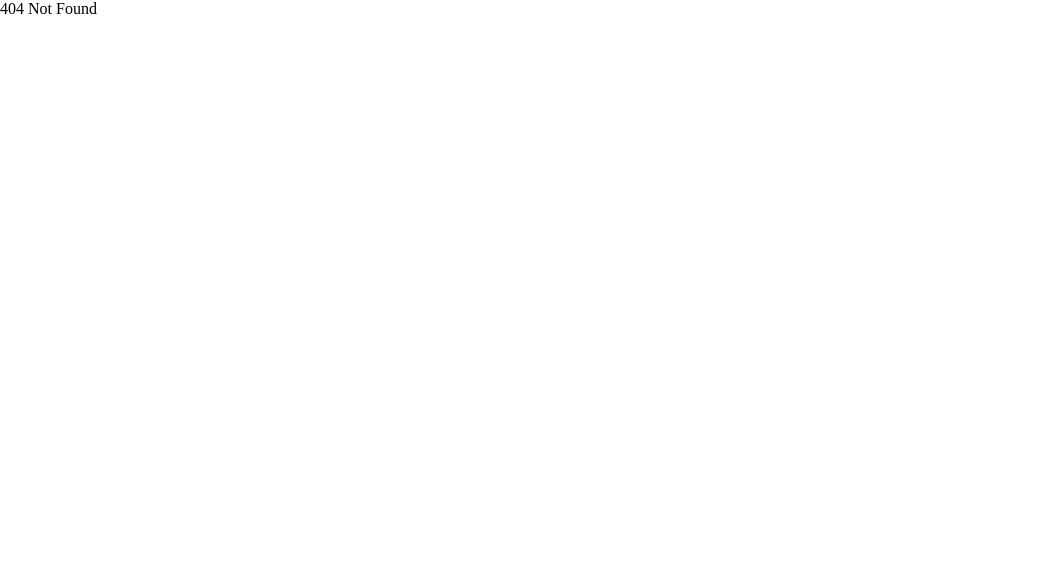
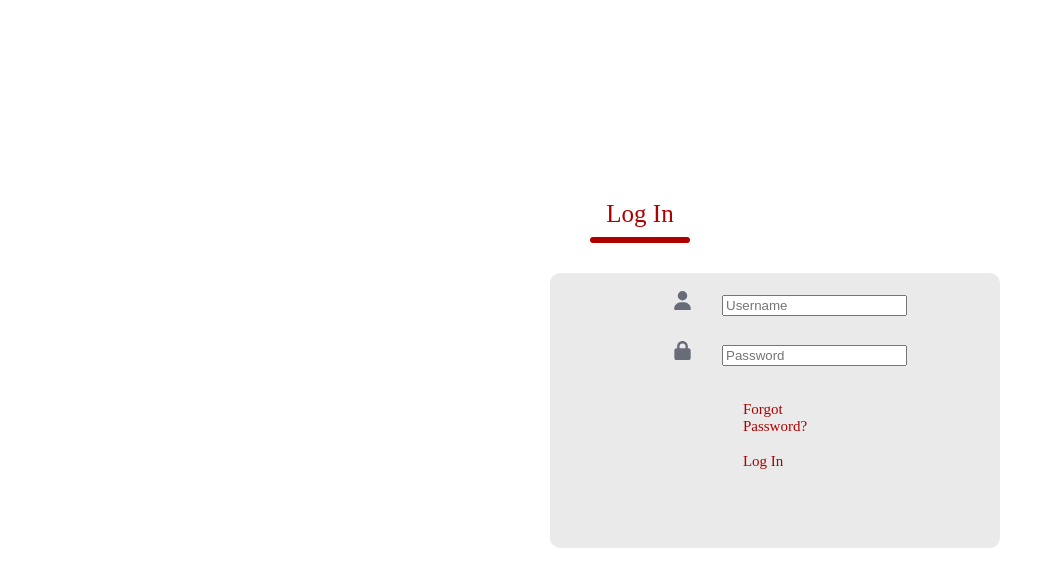
Before and after one commit to GL3MON/bonappet, a React (Vite) app in the folder Client/: page /login in a window 1280 px wide. Before the commit this address had no page. Shown: the top 586 px of the page, without its empty margins (0-1063 px from the left). Built offline with nearby package versions, Linux system fonts and the light colour scheme; a web font is replaced by a local one.

Commit message:
Login And Registration Pages added

```diff
--- /dev/null
+++ b/Client/src/components/Login.jsx
@@ -0,0 +1,37 @@
+// import
+import '../styles/Login.css';
+
+const Login = () => {
+    return (
+        <div className="container">
+        <div className="header">
+            <div className="text">Log In</div>
+            <div className="underline"></div>
+        </div>
+        <div className="inputs">
+            <div className="input">
+                <br></br>
+                <svg className = "img" viewBox="0 0 448 512" height="19" width="19" fill="#686b78">
+                    <path d="M224 256A128 128 0 1 0 224 0a128 128 0 1 0 0 256zm-45.7 48C79.8 304 0 383.8 0 482.3C0 498.7 13.3 512 29.7 512l388.6 0c16.4 0 29.7-13.3 29.7-29.7C448 383.8 368.2 304 269.7 304l-91.4 0z" />
+                </svg>
+                <input type="text" placeholder="Username" />
+            </div>
+            <div className="input">
+                <svg className = "img" viewBox="0 0 448 512" height="19" width="19" fill="#686b78">
+                <svg xmlns="http://www.w3.org/2000/svg" viewBox="0 0 448 512"><path d="M144 144l0 48 160 0 0-48c0-44.2-35.8-80-80-80s-80 35.8-80 80zM80 192l0-48C80 64.5 144.5 0 224 0s144 64.5 144 144l0 48 16 0c35.3 0 64 28.7 64 64l0 192c0 35.3-28.7 64-64 64L64 512c-35.3 0-64-28.7-64-64L0 256c0-35.3 28.7-64 64-64l16 0z"/></svg>
+                </svg>
+                <input type="password" placeholder="Password" />
+                <br></br>
+            </div>
+            <div className = "submit-container">
+                <div className = "submit">Forgot Password?</div>
+                <br></br>
+                <div className = "submit">Log In</div>
+            </div>
+        </div>
+
+    </div>
+    );
+};
+
+export default Login;
--- /dev/null
+++ b/Client/src/components/SignUp.jsx
@@ -0,0 +1,51 @@
+
+import '../styles/Signup.css'
+const Signup = () => {
+    return (
+        <div className="container">
+        <div className="header">
+            <div className="text">Sign Up</div>
+            <div className="underline"></div>
+        </div>
+        <div className="inputs">
+            <div className="input">
+                <br></br>
+                <svg className = "img" viewBox="0 0 448 512" height="19" width="19" fill="#686b78">
+                    <path d="M224 256A128 128 0 1 0 224 0a128 128 0 1 0 0 256zm-45.7 48C79.8 304 0 383.8 0 482.3C0 498.7 13.3 512 29.7 512l388.6 0c16.4 0 29.7-13.3 29.7-29.7C448 383.8 368.2 304 269.7 304l-91.4 0z" />
+                </svg>
+                <input type="text" placeholder="Username" />
+            </div>
+            <div className="input">
+                <svg className = "img" viewBox="0 0 512 512" height="19" width="19" fill="#686b78">
+                    <path d="M48 64C21.5 64 0 85.5 0 112c0 15.1 7.1 29.3 19.2 38.4L236.8 313.6c11.4 8.5 27 8.5 38.4 0L492.8 150.4c12.1-9.1 19.2-23.3 19.2-38.4c0-26.5-21.5-48-48-48L48 64zM0 176L0 384c0 35.3 28.7 64 64 64l384 0c35.3 0 64-28.7 64-64l0-208L294.4 339.2c-22.8 17.1-54 17.1-76.8 0L0 176z" />
+                </svg>
+                <input type="email" placeholder="Email" />
+            </div>
+            <div className="input">
+                <svg className = "img" viewBox="0 0 448 512" height="19" width="19" fill="#686b78">
+                    <svg xmlns="http://www.w3.org/2000/svg" viewBox="0 0 512 512"><path d="M164.9 24.6c-7.7-18.6-28-28.5-47.4-23.2l-88 24C12.1 30.2 0 46 0 64C0 311.4 200.6 512 448 512c18 0 33.8-12.1 38.6-29.5l24-88c5.3-19.4-4.6-39.7-23.2-47.4l-96-40c-16.3-6.8-35.2-2.1-46.3 11.6L304.7 368C234.3 334.7 177.3 277.7 144 207.3L193.3 167c13.7-11.2 18.4-30 11.6-46.3l-40-96z"/></svg>
+                </svg>
+                <input type="tel" placeholder="Phone Number" />
+            </div>
+            <div className="input">
+                <svg className = "img" viewBox="0 0 448 512" height="19" width="19" fill="#686b78">
+                <svg xmlns="http://www.w3.org/2000/svg" viewBox="0 0 448 512"><path d="M144 144l0 48 160 0 0-48c0-44.2-35.8-80-80-80s-80 35.8-80 80zM80 192l0-48C80 64.5 144.5 0 224 0s144 64.5 144 144l0 48 16 0c35.3 0 64 28.7 64 64l0 192c0 35.3-28.7 64-64 64L64 512c-35.3 0-64-28.7-64-64L0 256c0-35.3 28.7-64 64-64l16 0z"/></svg>
+                </svg>
+                <input type="password" placeholder="Password" />
+                <br></br>
+            </div>
+            <div className="input">
+                <svg className = "img" viewBox="0 0 448 512" height="19" width="19" fill="#686b78">
+                    <svg xmlns="http://www.w3.org/2000/svg" viewBox="0 0 512 512"><path d="M96 0C60.7 0 32 28.7 32 64l0 384c0 35.3 28.7 64 64 64l288 0c35.3 0 64-28.7 64-64l0-384c0-35.3-28.7-64-64-64L96 0zM208 288l64 0c44.2 0 80 35.8 80 80c0 8.8-7.2 16-16 16l-192 0c-8.8 0-16-7.2-16-16c0-44.2 35.8-80 80-80zm-32-96a64 64 0 1 1 128 0 64 64 0 1 1 -128 0zM512 80c0-8.8-7.2-16-16-16s-16 7.2-16 16l0 64c0 8.8 7.2 16 16 16s16-7.2 16-16l0-64zM496 192c-8.8 0-16 7.2-16 16l0 64c0 8.8 7.2 16 16 16s16-7.2 16-16l0-64c0-8.8-7.2-16-16-16zm16 144c0-8.8-7.2-16-16-16s-16 7.2-16 16l0 64c0 8.8 7.2 16 16 16s16-7.2 16-16l0-64z"/></svg>
+                </svg>
+                <input type="text" placeholder="Address" />
+                <br></br>
+            </div>
+        </div>
+        <div className = "submit-container">
+            <div className = "submit">Sign Up</div>
+        </div>
+    </div>
+    )
+}
+export default Signup ;
--- a/Client/src/main.jsx
+++ b/Client/src/main.jsx
@@ -4,6 +4,8 @@ import HomePage from './components/HomePage'
 import RestPage from './components/RestPage'
 import RestDashboard from './components/RestDashboard'
 import ChatBot from './components/ChatBot'
+import Login from './components/Login.jsx'
+import Signup from './components/SignUp.jsx'
 import { createBrowserRouter, RouterProvider } from 'react-router-dom'
 import './index.css'
 
@@ -27,6 +29,16 @@ const router = createBrowserRouter([
     path: 'chat/',
     element: <ChatBot />,
     errorElement: <div>404 Not Found</div>
+  },
+  {
+    path: 'login/',
+    element: <Login />,
+    errorElement: <div>404 Not Found</div>
+  },
+  {
+    path: 'signup/',
+    element: <Signup />,
+    errorElement: <div>404 Not Found</div>
   }
 ]);
 
--- /dev/null
+++ b/Client/src/styles/Login.css
@@ -0,0 +1,60 @@
+.container{
+    align-items: center;
+    display: :flex;
+    flex-direction : column;
+    margin : auto;
+    align-items: center;
+    margin-top : 200px;
+    background : #fff;
+    padding-bottom: 30px
+}
+.header{
+    display: flex;
+    flex-direction: column;
+    align-items: center;
+    font-size: 25px;
+    color : #af0000;
+    gap : 9px;
+    width: 100% ;
+    margin-top :30px ;
+}
+.underline {
+    width: 100px;
+    height: 6px;
+    align-items: center;
+    background: #af0000;
+    border-radius :10px;
+}
+.img {
+    margin : 0px 30px;
+}
+.inputs{
+    margin-left : 550px;
+    margin-top:    30px;
+    display: flex;
+    align-items: center;
+    flex-direction: column;
+    background-color: #eaeaea;
+    border-radius: 10px;
+    width: 300px;
+    height: 100px;
+    gap : 25px
+
+}
+
+
+.submit-container{
+
+    color: #af0000;
+    margin-top: 10px;
+    margin-left : 200px;
+    margin-right: 200px;
+}
+.submit:hover{
+    font-size: 20px;#3a767b
+    font-weight: bold;
+}
+.submit{
+    align-items: center;
+    font-size: 15px;
+}
--- /dev/null
+++ b/Client/src/styles/Signup.css
@@ -0,0 +1,63 @@
+.container{
+    align-items: center;
+    display: :flex;
+    flex-direction : column;
+    margin : auto;
+    align-items: center;
+    margin-top : 200px;
+    background : #fff;
+    padding-bottom: 30px
+}
+.header{
+    display: flex;
+    flex-direction: column;
+    align-items: center;
+    font-size: 25px;
+    color : #af0000;
+    gap : 9px;
+    width: 100% ;
+    margin-top :30px ;
+}
+.underline {
+    width: 100px;
+    height: 6px;
+    align-items: center;
+    background: #af0000;
+    border-radius :10px;
+}
+.img {
+    margin : 0px 30px;
+}
+.inputs{
+    margin-left : 550px;
+    margin-top:    30px;
+    display: flex;
+    align-items: center;
+    flex-direction: column;
+    background-color: #eaeaea;
+    border-radius: 10px;
+    width: 450px;
+    height: 275px;
+    gap : 25px
+
+}
+/*
+.inputs:hover{
+    background-color : #3a767b;
+}
+    */
+.submit-container{
+
+    color: #af0000;
+    margin-top: 10px;
+    margin-left : 700px;
+    margin-right: 700px;
+}
+.submit:hover{
+    font-size: 20px;
+    font-weight: bold;
+}
+.submit{
+    align-items: center;
+    font-size: 15px;
+}
```
